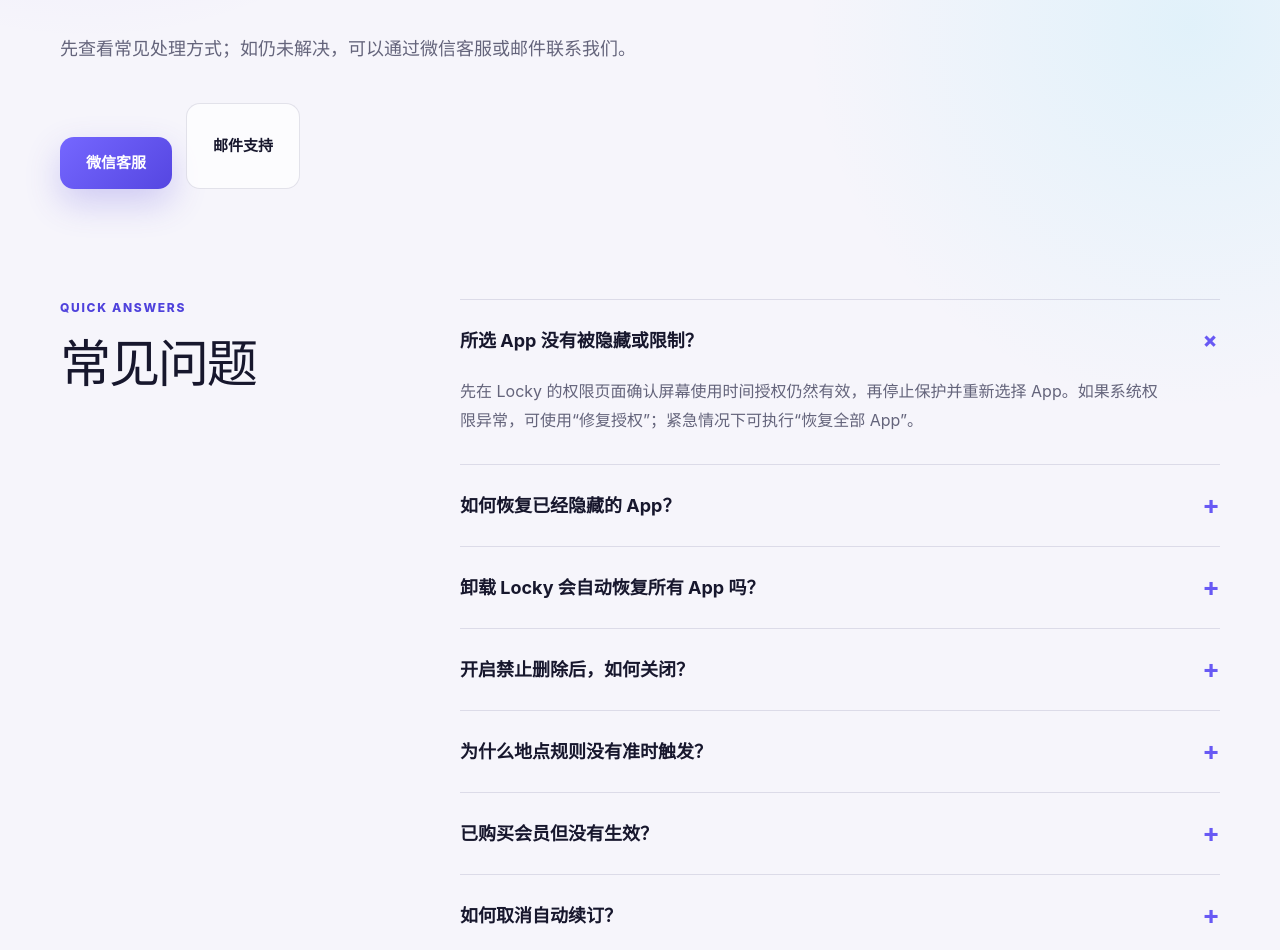
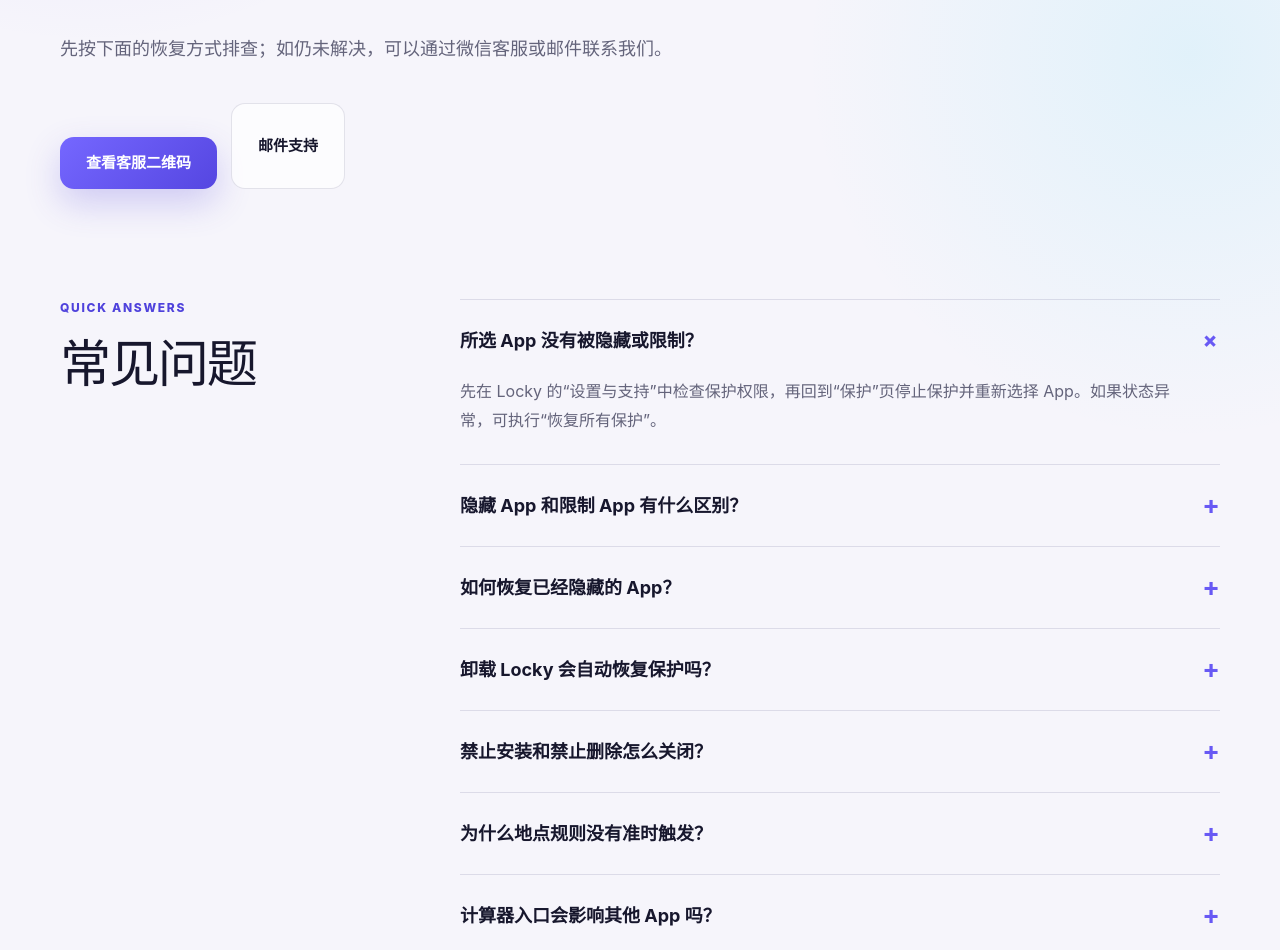
Before and after one commit to saberLiuhui/locky-support, a Next.js app: page /support in a window 1280 px wide. Shown: the part 462-1412 px from the top of the page. Built offline with nearby package versions, Linux system fonts and the light colour scheme.

Commit message:
Prepare Locky support site for Gitee Pages

```diff
--- a/app/layout.tsx
+++ b/app/layout.tsx
@@ -1,7 +1,7 @@
 import type { Metadata } from "next";
 import "./globals.css";
 
-const basePath = process.env.NEXT_PUBLIC_BASE_PATH ?? "";
+const basePath = process.env.PAGES_BASE_PATH ?? process.env.NEXT_PUBLIC_BASE_PATH ?? "";
 
 export const metadata: Metadata = {
   title: {
--- a/app/page.tsx
+++ b/app/page.tsx
@@ -6,7 +6,7 @@
     href: "/privacy/",
     eyebrow: "PRIVACY",
     title: "隐私政策",
-    description: "了解 Locky 如何处理本机数据、系统权限、定位与购买信息。",
+    description: "了解 Locky 如何处理本机数据、保护权限、定位与购买信息。",
   },
   {
     href: "/terms/",
@@ -82,7 +82,7 @@
           <div>
             <span className="principle-index">02</span>
             <h3>权限透明</h3>
-            <p>只有在使用对应功能时才申请屏幕使用时间、定位或设备认证。</p>
+            <p>只有在使用对应功能时才申请保护权限、定位或身份验证。</p>
           </div>
           <div>
             <span className="principle-index">03</span>
--- a/app/privacy/page.tsx
+++ b/app/privacy/page.tsx
@@ -53,8 +53,8 @@
         {
           title: "保存期限、删除与撤回权限",
           paragraphs: [
-            <>本机设置会保留到你在 Locky 中修改或删除、执行恢复操作，或由系统移除相应数据为止。你可以在 Locky 内停止保护、删除自动规则、恢复所选 App 或执行“恢复全部 App”；也可以在 iOS“设置”中撤回定位或屏幕使用时间权限。</>,
-            <>卸载 Locky 会删除应用容器中的大部分数据，但系统钥匙串中的随机本机标识可能继续保留，以便重新安装后识别本机状态。若希望彻底清除当前设备上的 Locky 数据，请先在 App 内执行“恢复全部 App”，再联系我们获取当前版本适用的清除指引。App Store 购买记录、退款和订阅由 Apple 管理。</>,
+            <>本机设置会保留到你在 Locky 中修改或删除、执行恢复操作，或由系统移除相应数据为止。你可以在 Locky 内停止保护、删除自动规则、恢复所选 App 或执行“恢复所有保护”；也可以在 iOS“设置”中撤回定位或屏幕使用时间权限。</>,
+            <>卸载 Locky 会删除应用容器中的大部分数据，但系统钥匙串中的随机本机标识可能继续保留，以便重新安装后识别本机状态。若希望彻底清除当前设备上的 Locky 数据，请先在 App 内执行“恢复所有保护”，再联系我们获取当前版本适用的清除指引。App Store 购买记录、退款和订阅由 Apple 管理。</>,
             <>由于 Locky 1.0 不提供云账号，也不在自建服务器保存你的保护名单、入口数字或位置历史，因此不存在需要通过云账号申请删除的上述数据。</>,
           ],
         },
--- a/app/site-components.tsx
+++ b/app/site-components.tsx
@@ -4,7 +4,7 @@
 export const SUPPORT_EMAIL = "elanl@qq.com";
 
 export function Brand({ large = false }: { large?: boolean }) {
-  const basePath = process.env.NEXT_PUBLIC_BASE_PATH ?? "";
+  const basePath = process.env.PAGES_BASE_PATH ?? process.env.NEXT_PUBLIC_BASE_PATH ?? "";
   return (
     <span className={`brand ${large ? "brand-large" : ""}`}>
       <Image
--- a/app/support/page.tsx
+++ b/app/support/page.tsx
@@ -11,23 +11,31 @@
 const faqs = [
   {
     question: "所选 App 没有被隐藏或限制？",
-    answer: "先在 Locky 的权限页面确认屏幕使用时间授权仍然有效，再停止保护并重新选择 App。如果系统权限异常，可使用“修复授权”；紧急情况下可执行“恢复全部 App”。",
+    answer: "先在 Locky 的“设置与支持”中检查保护权限，再回到“保护”页停止保护并重新选择 App。如果状态异常，可执行“恢复所有保护”。",
+  },
+  {
+    question: "隐藏 App 和限制 App 有什么区别？",
+    answer: "隐藏 App 会让所选 App 从桌面暂时消失；限制 App 会保留图标，打开时显示限制页面。两种方式都由系统执行，Locky 无法读取其他 App 的内容。",
   },
   {
     question: "如何恢复已经隐藏的 App？",
-    answer: "进入 Locky 的保护页面选择“恢复所选 App”。若无法进入或状态异常，请前往权限页面使用“恢复全部 App”。恢复功能不要求会员。",
+    answer: "进入 Locky 的“保护”页选择“恢复所选 App”。若无法进入或不确定哪些保护仍在生效，请到“设置与支持”顶部执行“恢复所有保护”。恢复功能不要求会员。",
   },
   {
-    question: "卸载 Locky 会自动恢复所有 App 吗？",
-    answer: "不保证。隐藏、限制以及禁止安装或删除由 iOS 系统执行，直接卸载 Locky 可能不会立即清除已生效的系统设置。卸载前请先在权限页面执行“恢复全部 App”，确认所选 App 已恢复后再卸载。",
+    question: "卸载 Locky 会自动恢复保护吗？",
+    answer: "不保证。隐藏、限制以及禁止安装或删除由系统执行，直接卸载 Locky 可能不会立即清除已生效的保护设置。卸载前请先执行“恢复所有保护”，确认所选 App 已恢复后再卸载。",
   },
   {
-    question: "开启禁止删除后，如何关闭？",
-    answer: "前往 Locky 的保护页面关闭“禁止删除 App”。若状态异常，请在权限页面执行“恢复全部 App”。禁止删除功能关闭和恢复不要求会员。",
+    question: "禁止安装和禁止删除怎么关闭？",
+    answer: "前往 Locky 的“保护”页，在“安装与删除保护”中关闭对应开关。禁止删除 App 免费；禁止安装 App 需要会员。无论会员状态如何，关闭和恢复操作都不会被拦住。",
   },
   {
     question: "为什么地点规则没有准时触发？",
-    answer: "检查定位权限、系统定位服务、后台刷新及低电量模式。地点触发由 iOS 调度，可能受信号和系统策略影响；建议选择较大的地点半径，并保留一个手动恢复方案。",
+    answer: "检查定位权限、定位服务和低电量模式。地点触发可能受信号、环境和系统策略影响；地点规则和坐标只保存在本机，建议选择较大的地点半径，并保留一个手动恢复方案。",
+  },
+  {
+    question: "计算器入口会影响其他 App 吗？",
+    answer: "不会。计算器入口只是 Locky 自身的可选打开方式，不是其他 App 的解锁页面。更换图标也只会改变 Locky 在桌面上的外观。",
   },
   {
     question: "已购买会员但没有生效？",
@@ -40,7 +48,7 @@
 ];
 
 export default function SupportPage() {
-  const basePath = process.env.NEXT_PUBLIC_BASE_PATH ?? "";
+  const basePath = process.env.PAGES_BASE_PATH ?? process.env.NEXT_PUBLIC_BASE_PATH ?? "";
 
   return (
     <div className="site-shell">
@@ -50,9 +58,9 @@
           <Link href="/" className="back-link"><span aria-hidden="true">←</span> 支持中心</Link>
           <p className="kicker">LOCKY SUPPORT</p>
           <h1>遇到问题，<br />从这里开始。</h1>
-          <p>先查看常见处理方式；如仍未解决，可以通过微信客服或邮件联系我们。</p>
+          <p>先按下面的恢复方式排查；如仍未解决，可以通过微信客服或邮件联系我们。</p>
           <div className="hero-actions">
-            <a className="primary-action" href="#wechat-support">微信客服</a>
+            <a className="primary-action" href="#wechat-support">查看客服二维码</a>
             <a className="secondary-action" href={`mailto:${SUPPORT_EMAIL}?subject=Locky%20使用咨询`}>邮件支持</a>
           </div>
         </section>
@@ -87,7 +95,7 @@
             href="https://work.weixin.qq.com/u/vc9bce6b6e98ee6b67?src=wx&bb=1aaa095ff9"
             target="_blank"
             rel="noreferrer"
-            aria-label="打开微信客服"
+            aria-label="查看微信客服二维码"
           >
             <Image
               src={`${basePath}/wechat-support-qr.png`}
@@ -103,7 +111,7 @@
           <div>
             <p className="kicker">CONTACT</p>
             <h2 id="contact-title">联系我们</h2>
-            <p>请说明设备型号、iOS 版本、Locky 版本、发生问题的步骤，并尽量附上不包含敏感信息的截图。</p>
+            <p>请说明设备型号、系统版本、Locky 版本、发生问题的步骤，并尽量附上不包含敏感信息的截图。</p>
           </div>
           <div className="contact-details">
             <span>支持邮箱</span>
--- a/app/terms/page.tsx
+++ b/app/terms/page.tsx
@@ -23,7 +23,7 @@
           title: "服务范围",
           paragraphs: [
             <>Locky 使用 Apple Family Controls、Managed Settings、Device Activity 与 Core Location，在你授权并选择后管理本人设备上的 App。隐藏模式会让所选 App 图标暂时消失并停止启动；限制模式会保留图标，并由 iOS 显示系统限制界面。时间和地点规则跟随你选择的保护模式。</>,
-            <>禁止安装 App 与禁止删除 App 是独立的设备级设置。停止普通保护不一定会清除这两项设置；你可在 Locky 的恢复入口中明确关闭或执行“恢复全部 App”。</>,
+            <>禁止安装 App 与禁止删除 App 是独立的设备级设置。停止普通保护不一定会清除这两项设置；你可在 Locky 的恢复入口中明确关闭或执行“恢复所有保护”。</>,
           ],
         },
         {
@@ -42,7 +42,7 @@
         {
           title: "安全恢复",
           paragraphs: [
-            <>停止保护、暂停规则、恢复所选 App、权限修复和“恢复全部 App”不会因为会员到期而被付费墙阻止。若系统授权异常，你仍可按照支持页面说明在 iOS 设置中撤销相关权限。</>,
+            <>停止保护、暂停规则、恢复所选 App、权限修复和“恢复所有保护”不会因为会员到期而被付费墙阻止。若系统授权异常，你仍可按照支持页面说明在 iOS 设置中撤销相关权限。</>,
           ],
         },
         {
--- a/next.config.ts
+++ b/next.config.ts
@@ -1,6 +1,6 @@
 import type { NextConfig } from "next";
 
-const basePath = process.env.PAGES_BASE_PATH ?? "";
+const basePath = process.env.PAGES_BASE_PATH ?? process.env.NEXT_PUBLIC_BASE_PATH ?? "";
 
 const nextConfig: NextConfig = {
   output: "export",
```
Also changed, not shown: 1 other file (tests, documents, lock files or other folders).
